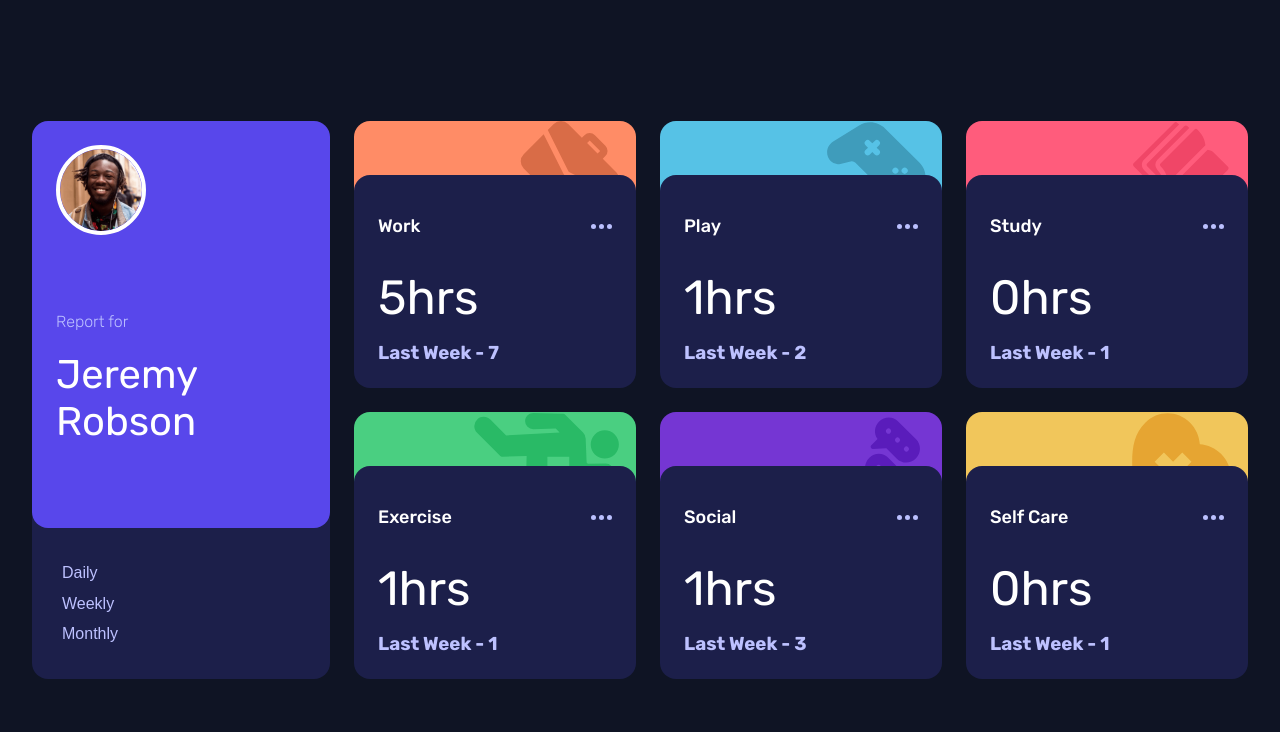
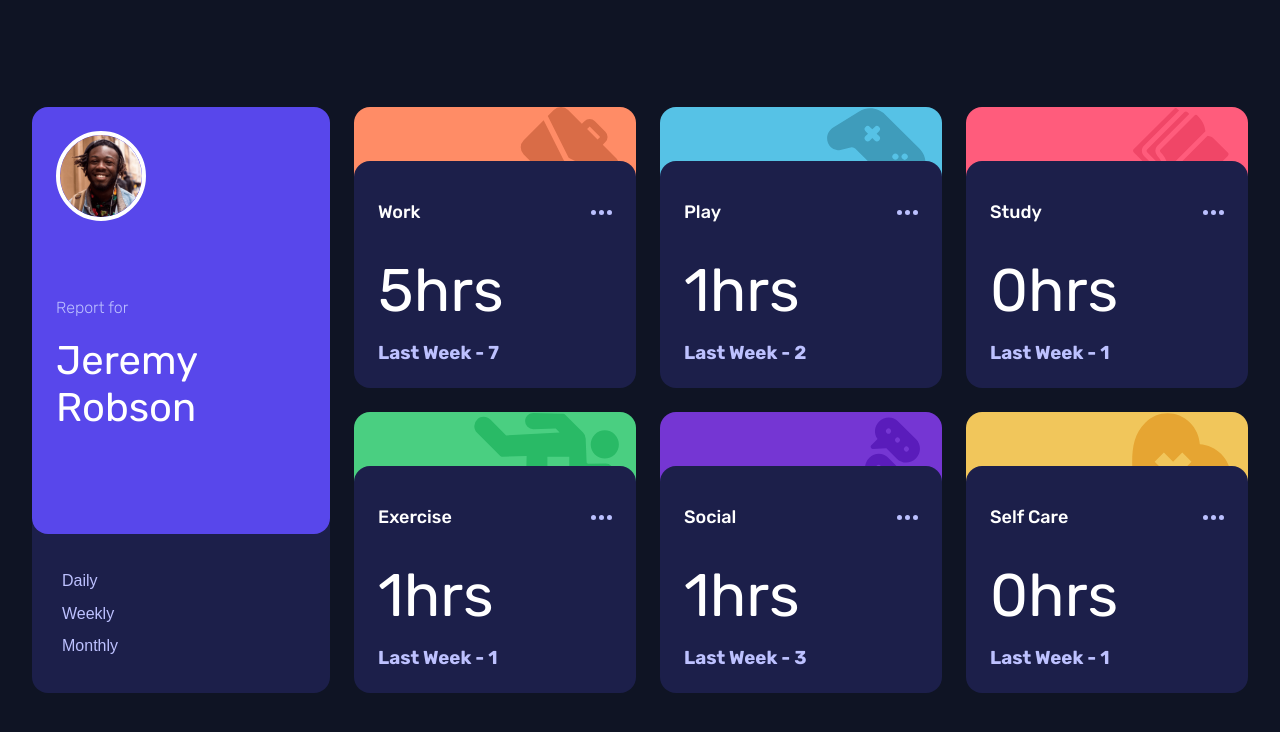
Before and after one commit to alabador/time-tracking-dashboard, a React (Create React App) app in the folder my-app/: page / in a window 1280 px wide. Shown: the top 732 px of the page. Built offline with nearby package versions, Linux system fonts and the light colour scheme.

Commit message:
Add more responsive styles

```diff
--- a/my-app/src/components/Card.css
+++ b/my-app/src/components/Card.css
@@ -38,19 +38,19 @@
     margin: 0px;
 }
 
-@media screen and (min-width: 1000px) {
-    .title {
-        font-size: 18px;
+@media screen and (min-width: 0px) {
+    .card-time {
+        display: flex;
+        justify-content: space-between;
     }
+    .current-time {
+        font-size: 24px;
+    }
+}
 
+@media screen and (min-width: 350px) {
     .current-time {
-        font-size: 60px;
-        padding: 16px 0;
-    }
-
-    .previous-time {
-        color: hsl(236, 100%, 87%);
-        padding-top: 16px 0;
+        font-size: 32px;
     }
 }
 
@@ -67,4 +67,23 @@
         color: hsl(236, 100%, 87%);
         padding-top: 16px 0;
     }
+    .card-time {
+        display: block;
+    }
 }
+
+@media screen and (min-width: 1000px) {
+    .title {
+        font-size: 18px;
+    }
+
+    .current-time {
+        font-size: 60px;
+        padding: 16px 0;
+    }
+
+    .previous-time {
+        color: hsl(236, 100%, 87%);
+        padding-top: 16px 0;
+    }
+}
--- a/my-app/src/components/Card.js
+++ b/my-app/src/components/Card.js
@@ -11,8 +11,10 @@ function Card(props) {
                     <h2 className='title'>{props.title}</h2>
                     <svg width="21" height="5" xmlns="http://www.w3.org/2000/svg"><path d="M2.5 0a2.5 2.5 0 1 1 0 5 2.5 2.5 0 0 1 0-5Zm8 0a2.5 2.5 0 1 1 0 5 2.5 2.5 0 0 1 0-5Zm8 0a2.5 2.5 0 1 1 0 5 2.5 2.5 0 0 1 0-5Z" fill="#BBC0FF" fill-rule="evenodd"/></svg>
                 </div>
-                <h1 className='current-time'>{props.currentTime}hrs</h1>
-                <h3 className="previous-time">Last Week - <span className="previous-time">{props.previousTime}</span></h3>
+                <div className = 'card-time'>
+                    <h1 className='current-time'>{props.currentTime}hrs</h1>
+                    <h3 className="previous-time">Last Week - <span className="previous-time">{props.previousTime}</span></h3>
+                </div>
             </section>
         </div>
     )
```
